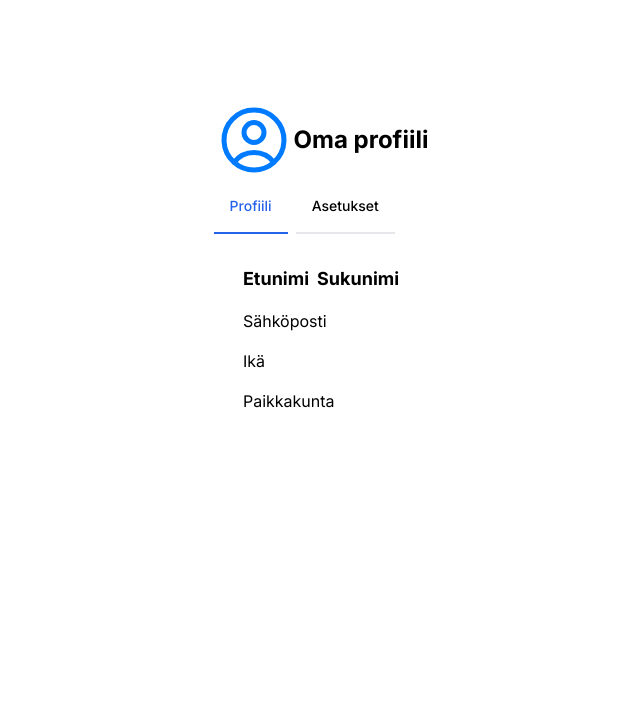
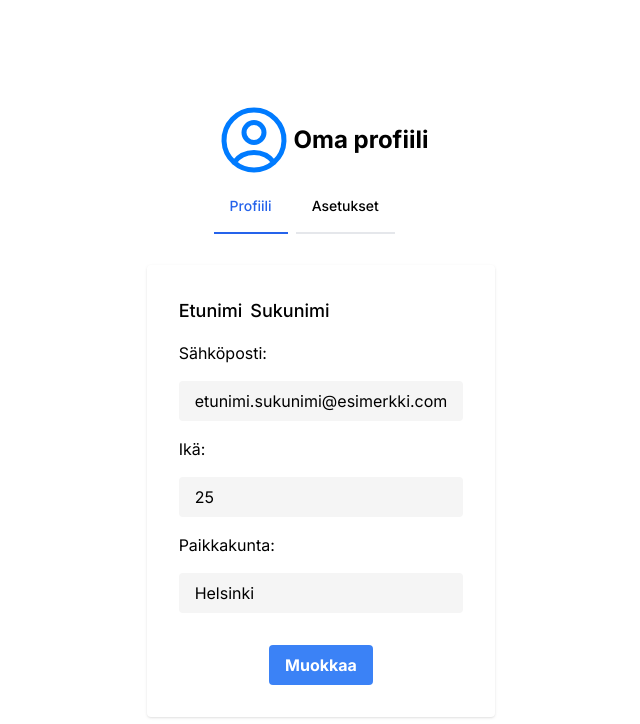
Before and after one commit to samitol/ese, a Next.js app in the folder avustaja-app/: page /Sovellus/Oma-profiili in a window 1280 px wide. Shown: the top 724 px of the page, without its empty margins (319-959 px from the left). Built offline with nearby package versions, Linux system fonts and the light colour scheme.

Commit message:
Profiilin muokkaussivu

```diff
--- a/avustaja-app/app/Sovellus/Oma-profiili/asetukset.js
+++ b/avustaja-app/app/Sovellus/Oma-profiili/asetukset.js
@@ -15,7 +15,7 @@ export default function Asetukset({}) {
 
 function SovellusTeema() {
   return (
-    <div className=" border rounded-md p-4 mb-4">
+    <div className="rounded shadow p-8 mb-4">
       <h2 className="text-bold text-lg mb-2">Sovellusteema</h2>
       <div className="flex items-center">
         <input
@@ -23,7 +23,6 @@ function SovellusTeema() {
           id="default"
           name="theme"
           className="appearance-none rounded-full w-4 h-4 border border-gray-300 bg-white checked:bg-blue-500 focus:ring-2 focus:ring-blue-400 focus:ring-opacity-50"
-          /*checked */
         />
         <label htmlFor="default" className="text-gray-700 ml-2">
           Järjestelmän oletustila
@@ -57,7 +56,7 @@ function SovellusTeema() {
 
 function VaihdaSalasana() {
   return (
-    <div className="border rounded-md p-4 mb-4">
+    <div className="rounded shadow p-8 mb-4">
       <h2 className="text-bold text-lg mb-4">Vaihda salasana</h2>
       <div className="flex flex-col p-4">
         <label htmlFor="currentPassword" className="text-gray-700 mb-1">
@@ -96,7 +95,7 @@ function VaihdaSalasana() {
 
 function PoistaTili() {
   return (
-    <div className="border rounded-md p-4 mb-4">
+    <div className="rounded shadow p-8 mb-4">
       <h2 className="text-bold text-lg mb-2">Tilin poistaminen</h2>
       <h2 className="mb-4">
         Poista tietosi ja kaikki tiliin liittyvät tiedot pysyvästi painamalla
--- a/avustaja-app/app/Sovellus/Oma-profiili/page.js
+++ b/avustaja-app/app/Sovellus/Oma-profiili/page.js
@@ -7,7 +7,7 @@ import { useState } from "react";
 import React from "react";
 
 export default function Page() {
-  const [selectedTabIndex, setSelectedTabIndex] = useState(0); // Initial tab index
+  const [selectedTabIndex, setSelectedTabIndex] = useState(0);
 
   return (
     <div
@@ -40,11 +40,10 @@ export default function Page() {
 }
 
 function Tabs({ onTabChange }) {
-  const [selectedTabIndex, setSelectedTabIndex] = useState(0); // Initial tab index
-
+  const [selectedTabIndex, setSelectedTabIndex] = useState(0);
   const handleTabClick = (index) => {
     setSelectedTabIndex(index);
-    onTabChange && onTabChange(index); // Call optional callback if provided
+    onTabChange && onTabChange(index);
   };
 
   return (
@@ -57,7 +56,7 @@ function Tabs({ onTabChange }) {
           <button
             className={`inline-block p-4 border-b-2 rounded-t-lg ${
               selectedTabIndex === 0
-                ? "text-blue-600 border-blue-600 dark:text-gray-900 dark:border-blue-500" // Apply styles directly
+                ? "text-blue-600 border-blue-600 dark:text-gray-900 dark:border-blue-500"
                 : ""
             }`}
             data-tabs-target="#profile"
@@ -74,7 +73,7 @@ function Tabs({ onTabChange }) {
           <button
             className={`inline-block p-4 border-b-2 rounded-t-lg ${
               selectedTabIndex === 1
-                ? "text-blue-600 border-blue-600 dark:text-gray-900 dark:border-blue-500" // Apply styles directly
+                ? "text-blue-600 border-blue-600 dark:text-gray-900 dark:border-blue-500"
                 : ""
             }`}
             data-tabs-target="#settings"
--- a/avustaja-app/app/Sovellus/Oma-profiili/profiili.js
+++ b/avustaja-app/app/Sovellus/Oma-profiili/profiili.js
@@ -1,34 +1,162 @@
+import React, { useState, useRef, useEffect } from "react";
+
 export default function Profiili({}) {
+  const [etunimi, setName] = useState("Etunimi");
+  const [sukunimi, setSurName] = useState("Sukunimi");
+  const [sähköposti, setEmail] = useState("etunimi.sukunimi@esimerkki.com");
+  const [ikä, setAge] = useState("25");
+  const [paikkakunta, setLocation] = useState("Helsinki");
+  const [editMode, setEditMode] = useState(false);
+  const [showInfoBox, setShowInfoBox] = useState(false);
+  const infoBoxRef = useRef(null);
+
+  const handleEditClick = () => {
+    setEditMode(true);
+  };
+
+  const handleInputChange = (event) => {
+    const { name, value } = event.target;
+    switch (name) {
+      case "sähköposti":
+        setEmail(value);
+        break;
+      case "ikä":
+        setAge(value);
+        break;
+      case "paikkakunta":
+        setLocation(value);
+        break;
+      default:
+        break;
+    }
+  };
+
+  const handleSaveClick = async () => {
+    setShowInfoBox(true);
+    setEditMode(false);
+  };
+
+  const handleCancelClick = () => {
+    setEditMode(false);
+  };
+
+  const handleClickOutside = (event) => {
+    if (infoBoxRef.current && !infoBoxRef.current.contains(event.target)) {
+      setShowInfoBox(false);
+    }
+  };
+
+  useEffect(() => {
+    document.addEventListener("click", handleClickOutside);
+    return () => document.removeEventListener("click", handleClickOutside);
+  }, [showInfoBox]);
+
   return (
-    <div>
-      <div className="flex items-center">
-        <h2 className="font-bold text-lg">Etunimi</h2>
-        <h2 className="font-bold text-lg ml-2">Sukunimi</h2>
+    <div className="rounded shadow p-8">
+      <div onClick={handleClickOutside}>
+        {showInfoBox && (
+          <div
+            className="info-box fixed top-1/2 left-1/2 -translate-x-1/2 -translate-y-1/2 bg-white shadow-md rounded-lg p-4 text-center"
+            ref={infoBoxRef}
+          >
+            <h2>Tiedot on tallennettu</h2>
+          </div>
+        )}
+        <div className="flex items-center">
+          <h2 className="font-medium text-lg">{etunimi}</h2>
+          <h2 className="font-medium text-lg ml-2">{sukunimi}</h2>
+        </div>
+        <h2 className="mt-4">Sähköposti:</h2>
+        {editMode ? (
+          <input
+            type="email"
+            value={sähköposti}
+            onChange={handleInputChange}
+            name="sähköposti"
+            className="border border-gray-300 rounded p-2"
+          />
+        ) : (
+          <h2
+            className="mt-4"
+            style={{
+              backgroundColor: "#f5f5f5",
+              padding: "0.5rem 1rem",
+              borderRadius: "4px",
+            }}
+          >
+            {sähköposti}
+          </h2>
+        )}
+        <h2 className="mt-4">Ikä:</h2>
+        {editMode ? (
+          <input
+            type="number"
+            value={ikä}
+            onChange={handleInputChange}
+            name="ikä"
+            className="border border-gray-300 rounded p-2"
+          />
+        ) : (
+          <h2
+            className="mt-4"
+            style={{
+              backgroundColor: "#f5f5f5",
+              padding: "0.5rem 1rem",
+              borderRadius: "4px",
+            }}
+          >
+            {ikä}
+          </h2>
+        )}
+        <h2 className="mt-4">Paikkakunta:</h2>
+        {editMode ? (
+          <input
+            type="text"
+            value={paikkakunta}
+            onChange={handleInputChange}
+            name="paikkakunta"
+            className="border border-gray-300 rounded p-2"
+          />
+        ) : (
+          <h2
+            className="mt-4"
+            style={{
+              backgroundColor: "#f5f5f5",
+              padding: "0.5rem 1rem",
+              borderRadius: "4px",
+            }}
+          >
+            {paikkakunta}
+          </h2>
+        )}
+        <div>
+          <div className="button-container flex justify-center items-center mt-8">
+            {editMode ? (
+              <>
+                <button
+                  className="bg-green-500 hover:bg-green-700 text-white font-bold py-2 px-4 rounded focus:outline-none focus:ring-2 focus:ring-green-400 focus:ring-opacity-50 mr-2"
+                  onClick={handleSaveClick}
+                >
+                  Tallenna
+                </button>
+                <button
+                  className="bg-gray-400 hover:bg-gray-500 text-white font-bold py-2 px-4 rounded focus:outline-none focus:ring-2 focus:ring-gray-400 focus:ring-opacity-50"
+                  onClick={handleCancelClick}
+                >
+                  Peruuta
+                </button>
+              </>
+            ) : (
+              <button
+                className="bg-blue-500 hover:bg-blue-700 text-white font-bold py-2 px-4 rounded focus:outline-none focus:ring-2 focus:ring-blue-400 focus:ring-opacity-50"
+                onClick={handleEditClick}
+              >
+                Muokkaa
+              </button>
+            )}
+          </div>
+        </div>
       </div>
-      <h2 className="mt-4">Sähköposti</h2>
-      <h2 className="mt-4">Ikä</h2>
-      <h2 className="mt-4">Paikkakunta</h2>
     </div>
   );
 }
-
-/* <div className="mt-2">
-        <label htmlFor="Ikä" className="mr-2 text-gray-700">
-          Ikä:
-        </label>
-        <input
-          type="ikä"
-          id="ikä"
-          className="border rounded-md p-2 focus:ring-2 focus:ring-blue-400 focus:ring-opacity-50 mb-4 w-20"
-        />
-        <div className="">
-          <label htmlFor="Paikkakunta" className="mr-2 text-gray-700">
-            Paikkakunta:
-          </label>
-          <input
-            type="paikkakunta"
-            id="paikkakunta"
-            className="border rounded-md p-2 focus:ring-2 focus:ring-blue-400 focus:ring-opacity-50 mb-4 w-48"
-          />
-        </div>
-      </div> */
```
